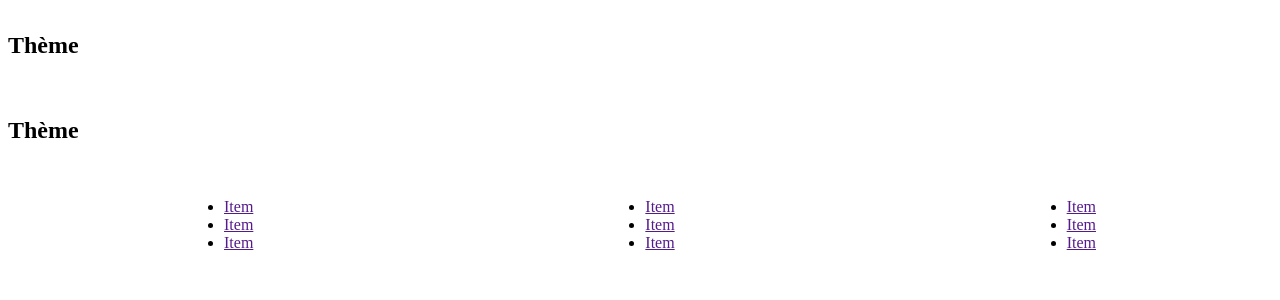
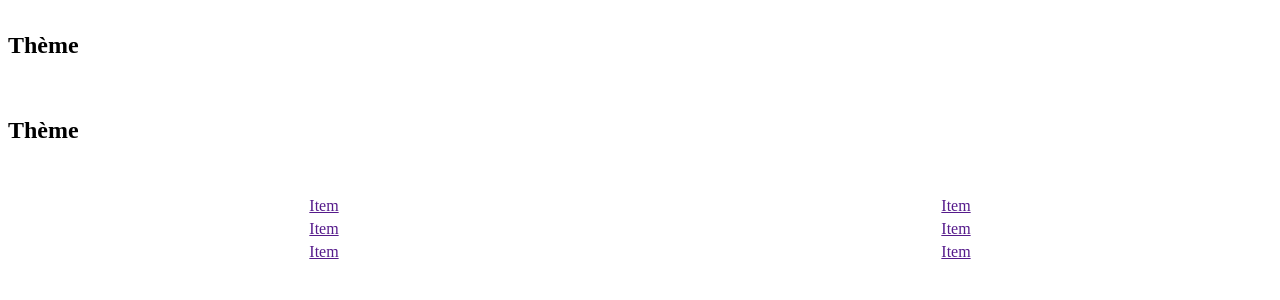
Before and after one commit to CeliaBoiss/projet1_musictionary, a PHP site: page /index.php in a window 1280 px wide. Shown: the part 278-578 px from the top of the page. Run offline with PHP 8.4, Linux system fonts and the light colour scheme; some libraries are stand-ins or nearby versions.

Commit message:
in footer : deleted one of the lists and added classes to elements

```diff
--- a/footer.php
+++ b/footer.php
@@ -1,17 +1,12 @@
 <footer>
-    <ul>
-        <li><a href="">Item</a></li>
-        <li><a href="">Item</a></li>
-        <li><a href="">Item</a></li>
+    <ul class = "footerList">
+        <li class = "footerLink"><a href="">Item</a></li>
+        <li class = "footerLink"><a href="">Item</a></li>
+        <li class = "footerLink"><a href="">Item</a></li>
     </ul>
-    <ul>
-        <li><a href="">Item</a></li>
-        <li><a href="">Item</a></li>
-        <li><a href="">Item</a></li>
-    </ul>
-    <ul>
-        <li><a href="">Item</a></li>
-        <li><a href="">Item</a></li>
-        <li><a href="">Item</a></li>
+    <ul class = "footerList">
+        <li class = "footerLink"><a href="">Item</a></li>
+        <li class = "footerLink"><a href="">Item</a></li>
+        <li class = "footerLink"><a href="">Item</a></li>
     </ul>
 </footer>
```
